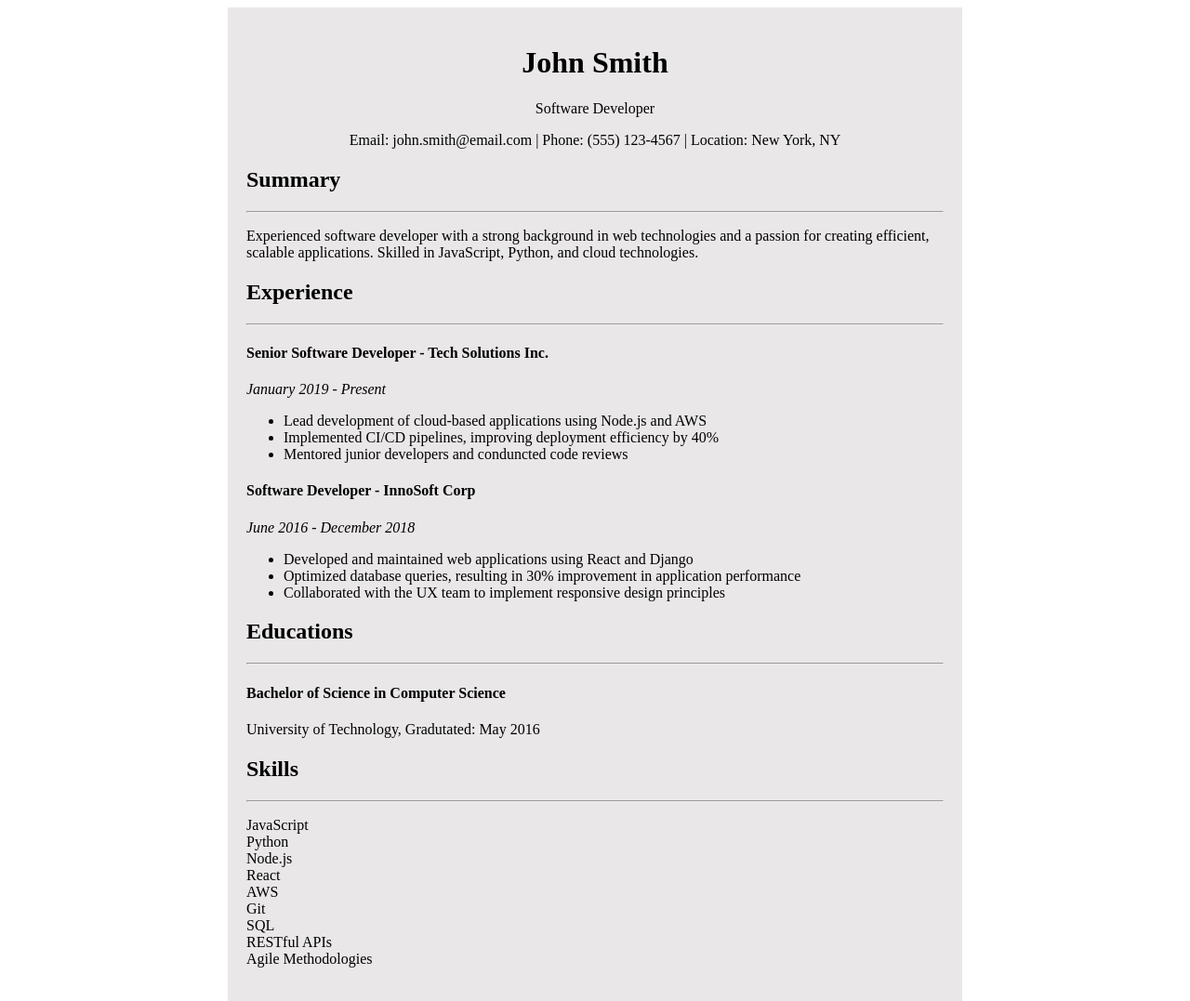
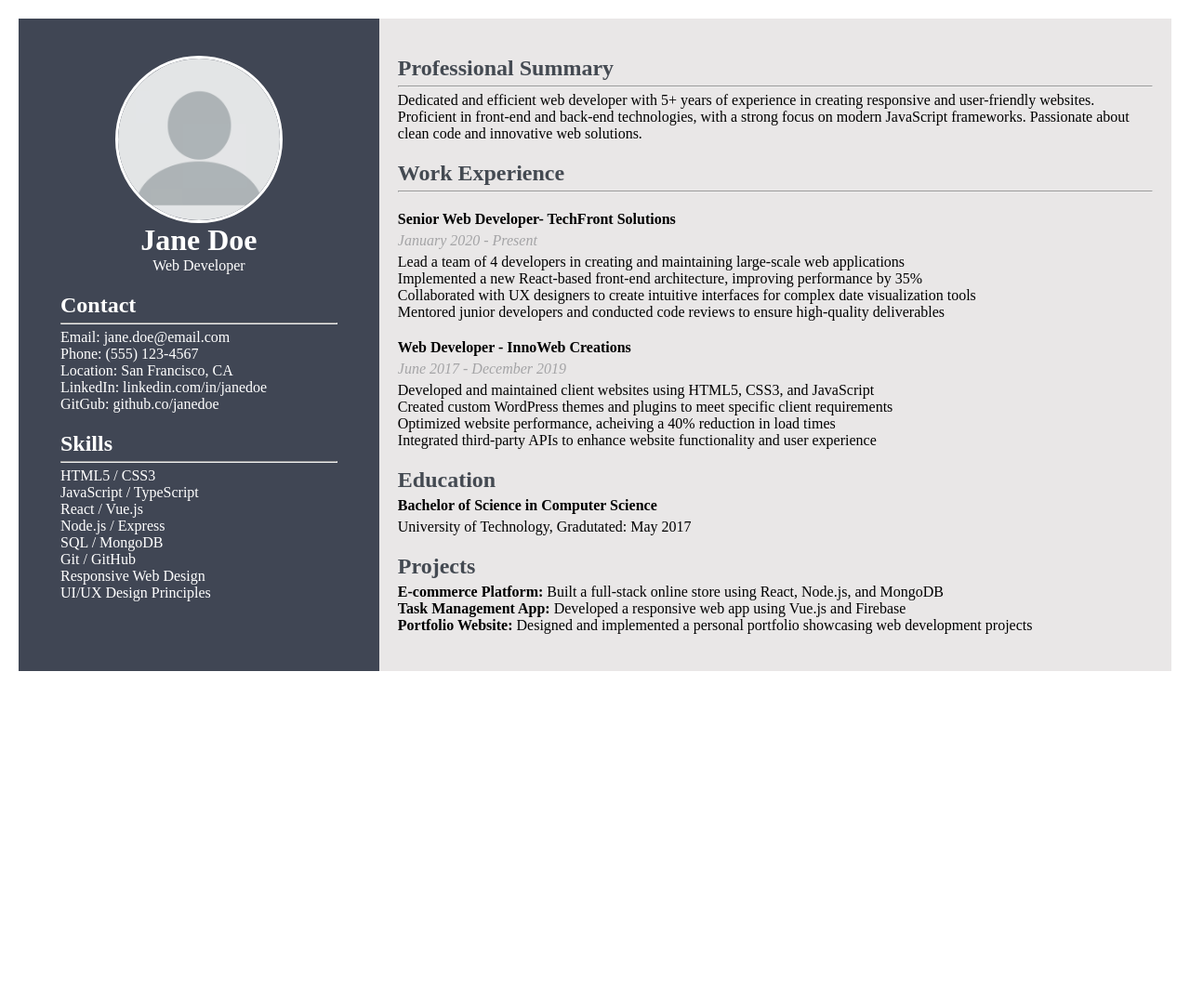
Before and after one commit to Vyxynn/resume, a plain HTML site: page index.html in a window 1280 px wide. Shown: the whole page at 93% size. After the commit the page ends 800 px from the top, so only its background shows below. Drawn offline with Linux system fonts and the light colour scheme.

Commit message:
second commit

```diff
--- a/index.html
+++ b/index.html
@@ -3,76 +3,104 @@
   <head>
     <meta charset="UTF-8" />
     <meta name="viewport" content="width=device-width, initial-scale=1.0" />
-    <title>John Smith - Basic Resume</title>
-    <link rel="stylesheet" href="basicResume.css" />
+    <title>Jane Doe - Two-Column Resume</title>
+    <link rel="stylesheet" href="tcResume.css" />
   </head>
   <body>
     <div class="container">
+      <div class="left-column">
         <div class="title">
-        <h1>John Smith</h1>
-        <p>Software Developer</p>
-        <p>
-          Email: john.smith@email.com | Phone: (555) 123-4567 | Location: New
-          York, NY
-        </p>
+          <img src="./Images/pfp.png" alt="Profile Picture" />
+          <h1>Jane Doe</h1>
+          <p>Web Developer</p>
         </div>
 
-      <div class="summary">
-        <h2>Summary</h2>
+        <div class="contact">
+          <h2>Contact</h2>
           <hr />
           <p>
-          Experienced software developer with a strong background in web
-          technologies and a passion for creating efficient, scalable
-          applications. Skilled in JavaScript, Python, and cloud technologies.
+            Email: jane.doe@email.com<br />Phone: (555) 123-4567<br />Location:
+            San Francisco, CA<br />LinkedIn: linkedin.com/in/janedoe<br />GitGub:
+            github.co/janedoe
           </p>
-      </div>
-
-      <div class="experience">
-        <h2>Experience</h2>
-        <hr />
-        <h4>Senior Software Developer - Tech Solutions Inc.</h4>
-        <p><i>January 2019 - Present</i></p>
-        <ul>
-          <li>
-            Lead development of cloud-based applications using Node.js and AWS
-          </li>
-          <li>
-            Implemented CI/CD pipelines, improving deployment efficiency by 40%
-          </li>
-          <li>Mentored junior developers and conduncted code reviews</li>
-        </ul>
-
-        <h4>Software Developer - InnoSoft Corp</h4>
-        <p><i>June 2016 - December 2018</i></p>
-        <ul>
-          <li>
-            Developed and maintained web applications using React and Django
-          </li>
-          <li>
-            Optimized database queries, resulting in 30% improvement in
-            application performance
-          </li>
-          <li>
-            Collaborated with the UX team to implement responsive design
-            principles
-          </li>
-        </ul>
-      </div>
-
-      <div class="education">
-        <h2>Educations</h2>
-        <hr />
-        <h4>Bachelor of Science in Computer Science</h4>
-        <p>University of Technology, Gradutated: May 2016</p>
         </div>
 
         <div class="skills">
           <h2>Skills</h2>
           <hr />
           <p>
-          JavaScript<br />Python<br />Node.js<br />React<br />AWS<br />Git<br />SQL<br />RESTful
-          APIs<br />Agile Methodologies
+            HTML5 / CSS3<br />JavaScript / TypeScript<br />React / Vue.js<br />Node.js
+            / Express<br />SQL / MongoDB<br />Git / GitHub<br />Responsive Web
+            Design<br />UI/UX Design Principles
           </p>
+        </div>
+      </div>
+
+      <div class="right-column">
+        <div class="summary">
+          <h2>Professional Summary</h2>
+          <hr />
+          <p>
+            Dedicated and efficient web developer with 5+ years of experience in
+            creating responsive and user-friendly websites. Proficient in
+            front-end and back-end technologies, with a strong focus on modern
+            JavaScript frameworks. Passionate about clean code and innovative
+            web solutions.
+          </p>
+        </div>
+
+        <div class="experience">
+          <h2>Work Experience</h2>
+          <hr />
+
+          <div id="exp1">
+            <h4>Senior Web Developer- TechFront Solutions</h4>
+            <p class="date">January 2020 - Present</p>
+            <p>
+              Lead a team of 4 developers in creating and maintaining
+              large-scale web applications<br />
+              Implemented a new React-based front-end architecture, improving
+              performance by 35%<br />
+              Collaborated with UX designers to create intuitive interfaces for
+              complex date visualization tools<br />
+              Mentored junior developers and conducted code reviews to ensure
+              high-quality deliverables
+            </p>
+          </div>
+          <div id="exp2">
+            <h4>Web Developer - InnoWeb Creations</h4>
+            <p class="date">June 2017 - December 2019</p>
+            <p>
+              Developed and maintained client websites using HTML5, CSS3, and
+              JavaScript<br />
+              Created custom WordPress themes and plugins to meet specific
+              client requirements<br />
+              Optimized website performance, acheiving a 40% reduction in load
+              times<br />
+              Integrated third-party APIs to enhance website functionality and
+              user experience
+            </p>
+          </div>
+        </div>
+
+        <div class="education">
+          <h2>Education</h2>
+
+          <h4>Bachelor of Science in Computer Science</h4>
+          <p>University of Technology, Gradutated: May 2017</p>
+        </div>
+
+        <div class="projects">
+          <h2>Projects</h2>
+          <p>
+            <b>E-commerce Platform:</b> Built a full-stack online store using
+            React, Node.js, and MongoDB<br />
+            <b>Task Management App:</b> Developed a responsive web app using
+            Vue.js and Firebase<br />
+            <b>Portfolio Website:</b> Designed and implemented a personal
+            portfolio showcasing web development projects
+          </p>
+        </div>
       </div>
     </div>
   </body>
--- /dev/null
+++ b/tcResume.css
@@ -0,0 +1,83 @@
+* {
+  margin: 0;
+  padding: 0;
+}
+
+@media (max-width: 600px) {
+  .container {
+    flex-direction: column;
+  }
+}
+
+hr {
+  margin-top: 10px;
+  margin-bottom: 10px;
+  color: white;
+}
+
+.container {
+  margin: 0 auto;
+  padding: 20px;
+  display: flex;
+}
+
+.left-column {
+  background-color: #404654;
+  color: white;
+  padding: 20px;
+}
+
+.left-column img {
+  width: 50%;
+  display: block;
+  margin: 0 auto;
+  border: 3px solid white;
+  border-radius: 50%;
+}
+
+.title {
+  margin-top: 20px;
+  text-align: center;
+}
+
+.contact,
+.skills {
+  margin: 20px;
+}
+
+.contact *,
+.skills * {
+  margin: 5px;
+}
+
+.right-column {
+  background-color: rgb(233, 231, 231);
+  padding: 20px;
+}
+
+.right-column h2 {
+  color: #444a52;
+}
+
+.date {
+  color: #a4a4a6;
+  font-style: italic;
+}
+
+.summary,
+.experience,
+.education,
+.projects,
+#exp1,
+#exp2 {
+  margin-top: 20px;
+  margin-bottom: 20px;
+}
+
+.summary *,
+.experience *,
+.education *,
+.projects * {
+  margin-top: 5px;
+  margin-bottom: 5px;
+}
```
Also changed, not shown: Images/pfp.png (added). Lines whose indentation alone changed are shown as unchanged.
